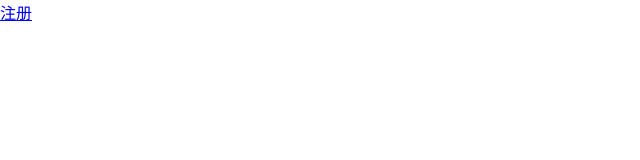
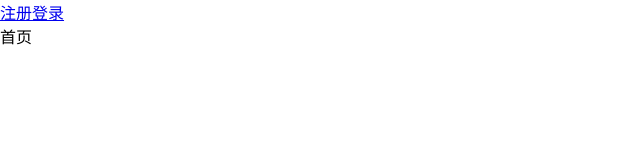
Before and after one commit to happypeter/redux-react-login, a React (Create React App) app: page / in a window 1280 px wide. Shown: the top 160 px of the page, without its empty margins (0-640 px from the left). Built offline with nearby package versions, Linux system fonts and the light colour scheme.

Commit message:
isAuthenticated

```diff
--- a/src/App.js
+++ b/src/App.js
@@ -2,6 +2,7 @@ import React, { Component } from 'react'
 import './App.css'
 import HomePage from './HomePage'
 import SignUp from './SignUp'
+import Header from './Header'
 import {
   BrowserRouter as Router,
   Route,
@@ -14,10 +15,13 @@ class App extends Component {
   render() {
     return (
       <Router>
-        <Switch>
-          <Route exact path="/" component={HomePage} />
-          <Route path="/signup" component={SignUp} />
-        </Switch>
+        <div>
+          <Header />
+          <Switch>
+            <Route exact path="/" component={HomePage} />
+            <Route path="/signup" component={SignUp} />
+          </Switch>
+        </div>
       </Router>
     )
   }
--- /dev/null
+++ b/src/Header.js
@@ -0,0 +1,30 @@
+import React, { Component } from 'react'
+import {
+  Link
+} from 'react-router-dom'
+
+class Header extends Component {
+
+  render() {
+    let authStr = (
+      <div>
+        <Link to="/signup">注册</Link>
+        <Link to="/login">登录</Link>
+      </div>
+    )
+
+    let userInfo = (
+      <div>
+         Peter|退出
+      </div>
+    )
+    let isAuthenticated = false
+    return(
+      <header>
+      { isAuthenticated ? userInfo: authStr   }
+      </header>
+    )
+  }
+}
+
+export default Header
--- a/src/HomePage.js
+++ b/src/HomePage.js
@@ -8,7 +8,7 @@ class HomePage extends Component {
   render(){
     return(
       <div>
-        <Link to="/signup">注册</Link>
+        首页
       </div>
     )
   }
--- a/src/SignUp.js
+++ b/src/SignUp.js
@@ -12,7 +12,7 @@ class SignUp extends Component {
     let username = this.usernameInput.value
     let password = this.passwordInput.value
     let data = {username, password}
-    axios.post('http://localhost:5000/signup', data).then(res => {
+    axios.post('http://192.168.0.138:5000/signup', data).then(res => {
       console.log(res)
     })
   }
```
